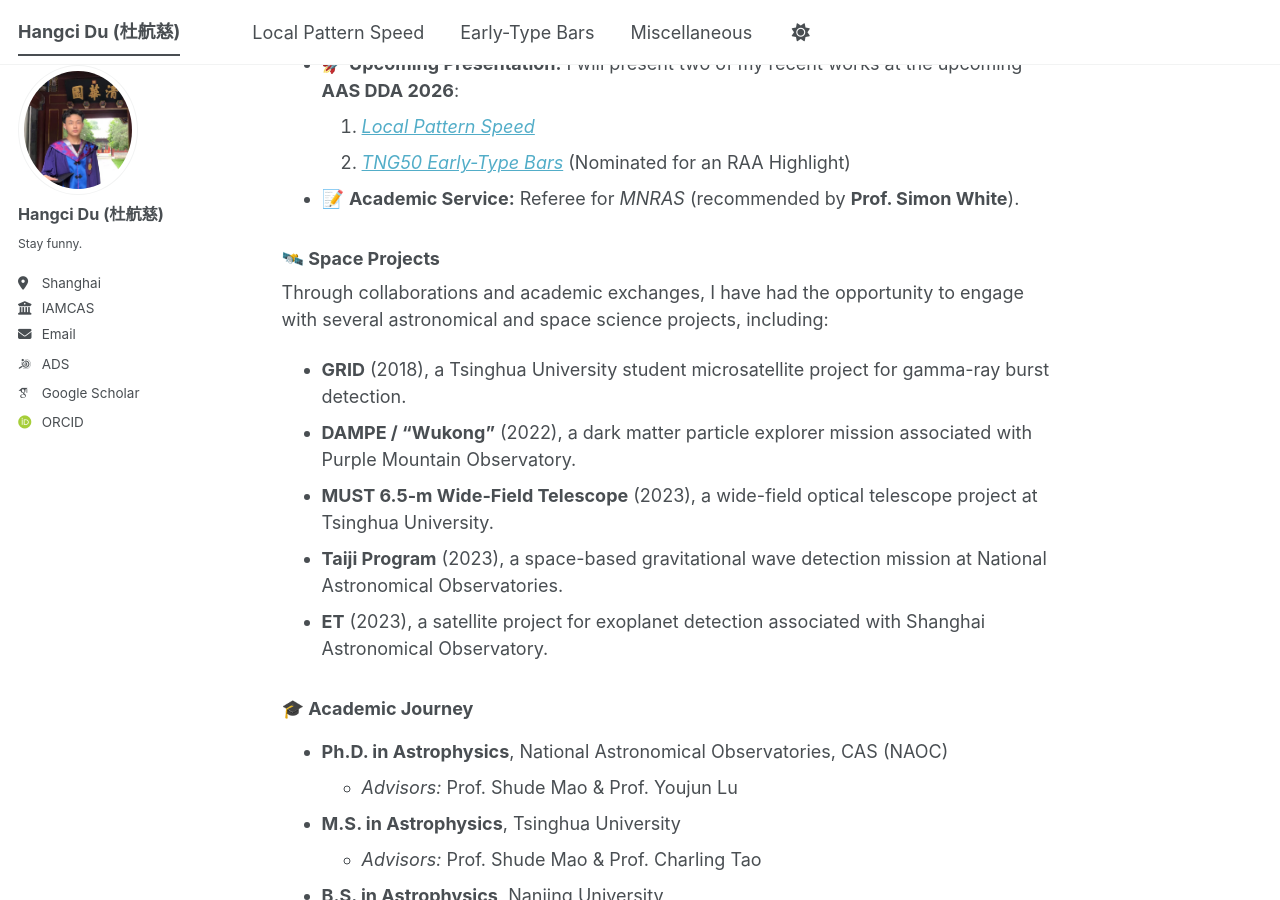
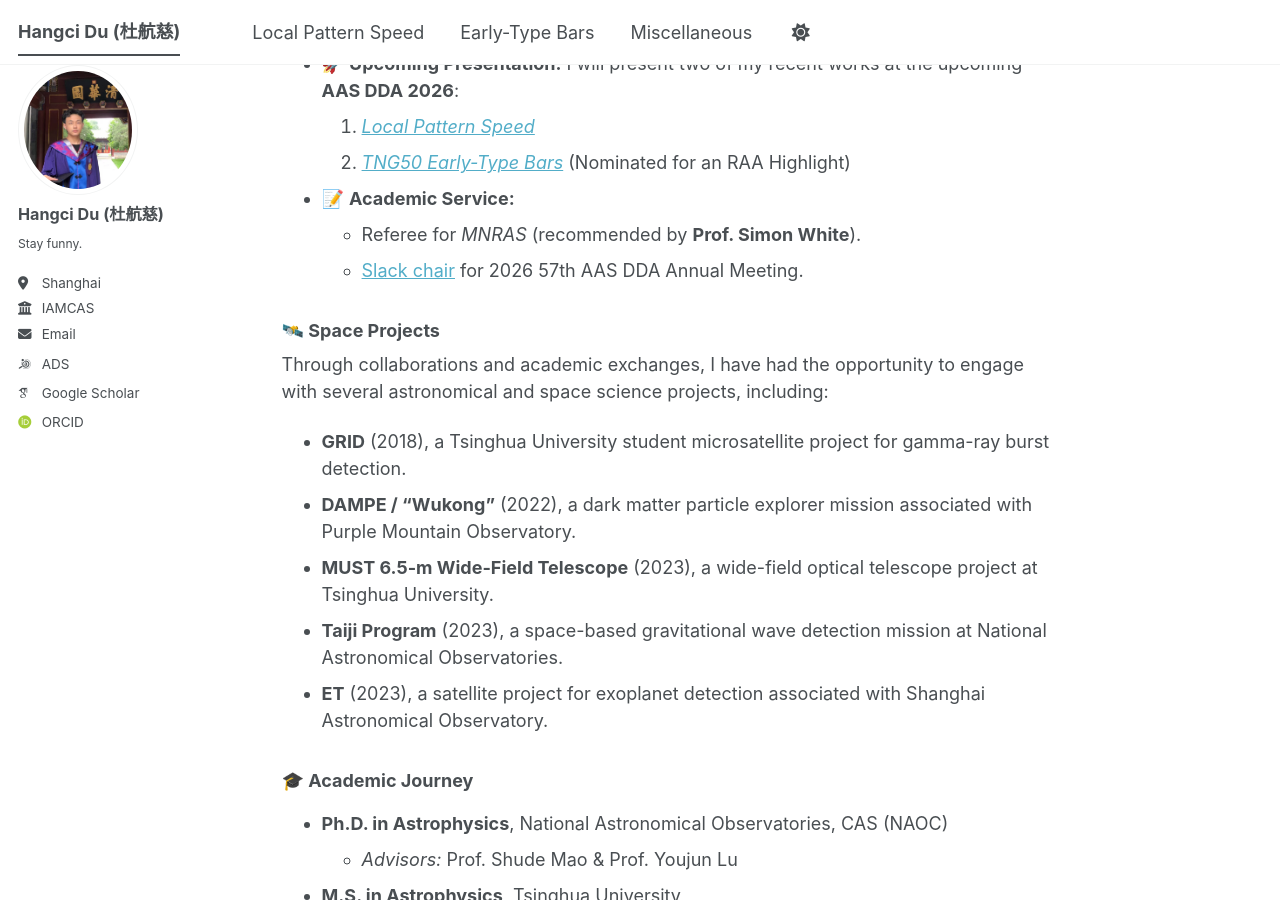
Before and after one commit to hangcidu/hangcidu.github.io, a Jekyll site: the page built from _pages/about.md, in a window 1280 px wide and 900 px high, scrolled down 613 px. Built offline with Jekyll 4.4.1, drawn with Linux system fonts in a browser that asks for light colours; some web fonts are replaced; a script bundle is joined from its source files by our own code; library files that are not in the unit come from our copies; comment, search, counter and statistics services are not loaded.

Commit message:
Update about.md

```diff
--- a/_pages/about.md
+++ b/_pages/about.md
@@ -24,7 +24,9 @@ I use this homepage to **explain my science in very simple English**.
 *   🚀 **Upcoming Presentation:** I will present two of my recent works at the upcoming **AAS DDA 2026**:
     1. [*Local Pattern Speed*](https://arxiv.org/abs/2603.05287)
     2. [*TNG50 Early-Type Bars*](https://arxiv.org/abs/2603.21279) (Nominated for an RAA Highlight)
-*   📝 **Academic Service:** Referee for *MNRAS* (recommended by **Prof. Simon White**).
+*   📝 **Academic Service:**
+    *   Referee for *MNRAS* (recommended by **Prof. Simon White**).
+    *   [Slack chair](https://dda.aas.org/node/184) for 2026 57th AAS DDA Annual Meeting.
 
 ### 🛰️ Space Projects
 
```
